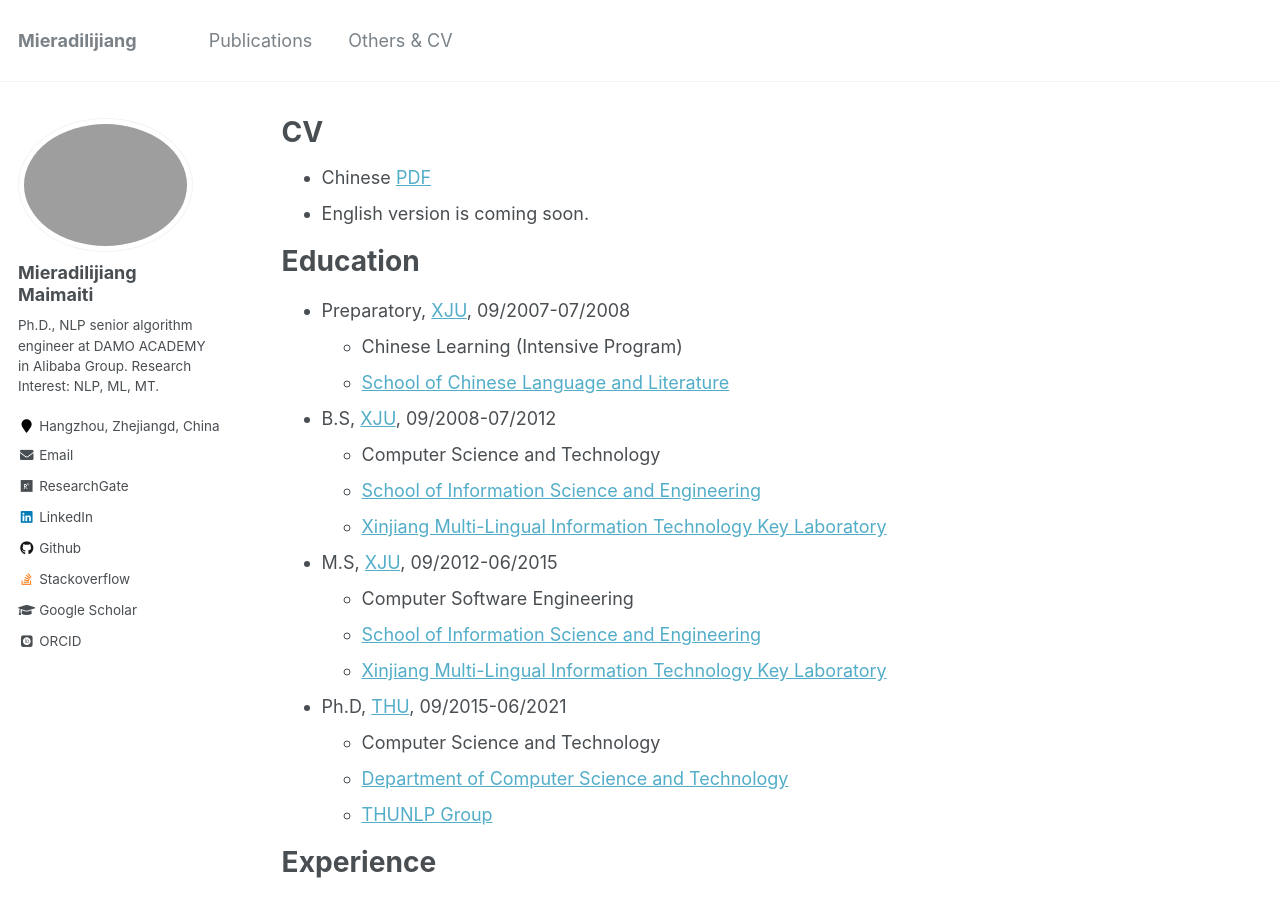
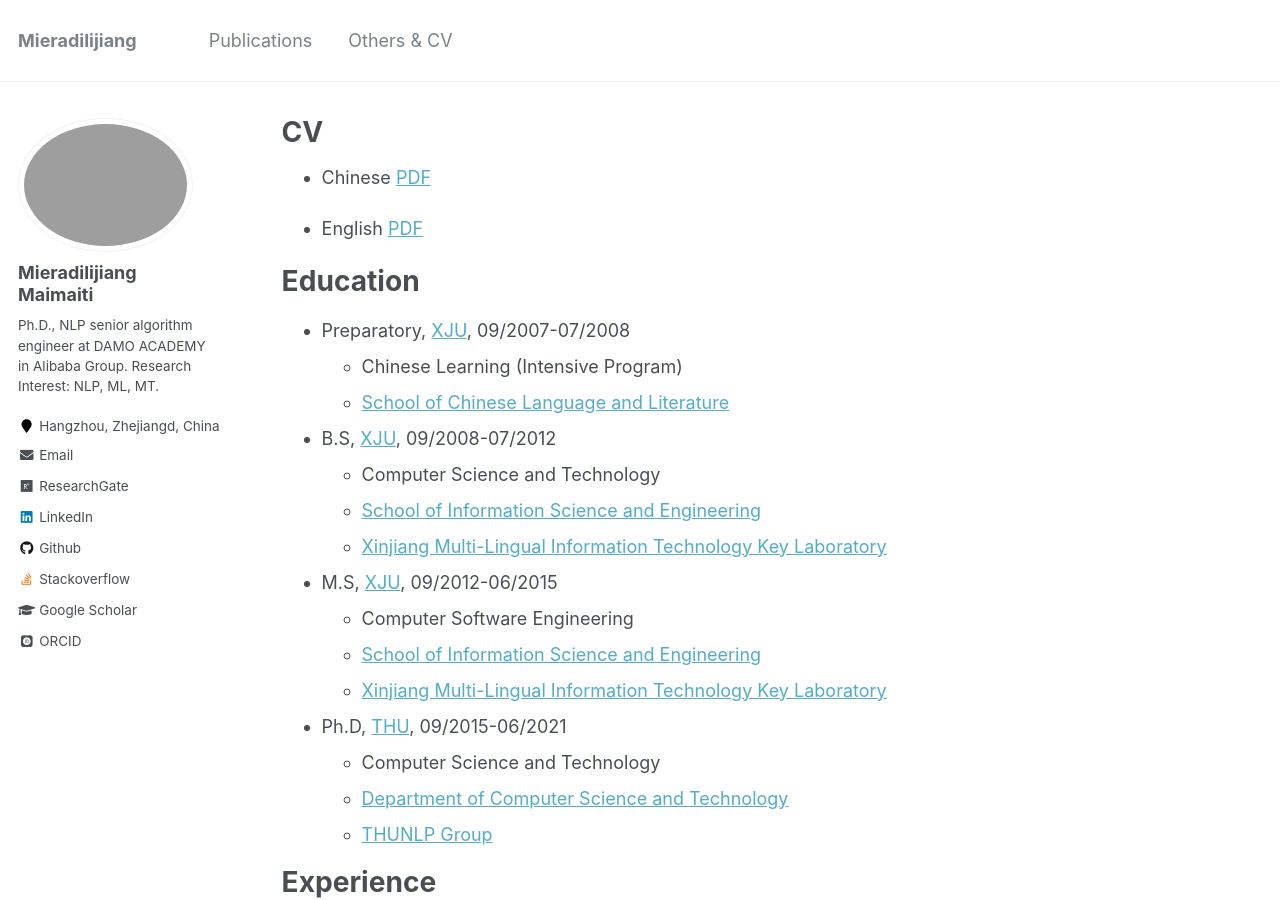
Before and after one commit to miradel51/miradel51.github.io, a Jekyll site: the page built from _pages/cv.md, in a window 1280 px wide and 900 px high. Built offline with Jekyll 4.4.1, drawn with Linux system fonts in a browser that asks for light colours; some web fonts are replaced.

Commit message:
update cv.md
add my en cv

```diff
--- a/_pages/cv.md
+++ b/_pages/cv.md
@@ -10,7 +10,8 @@ redirect_from:
 {% include base_path %}
 
 * Chinese [PDF](https://miradel51.github.io/files/homepage_ch.pdf)
-* English version is coming soon.
+
+* English [PDF](https://miradel51.github.io/files/my_cv_en.pdf)
 
 Education
 ======
```
